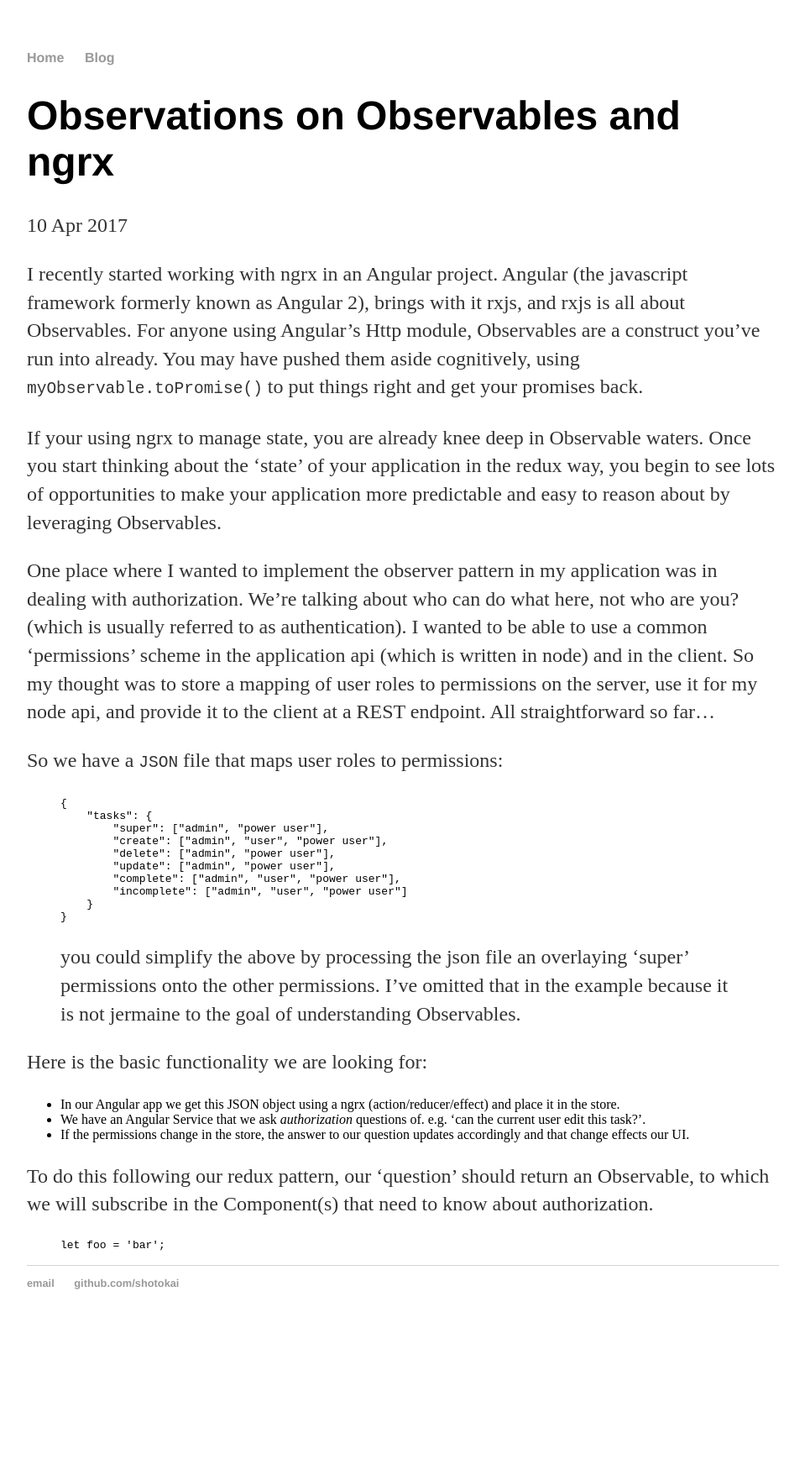
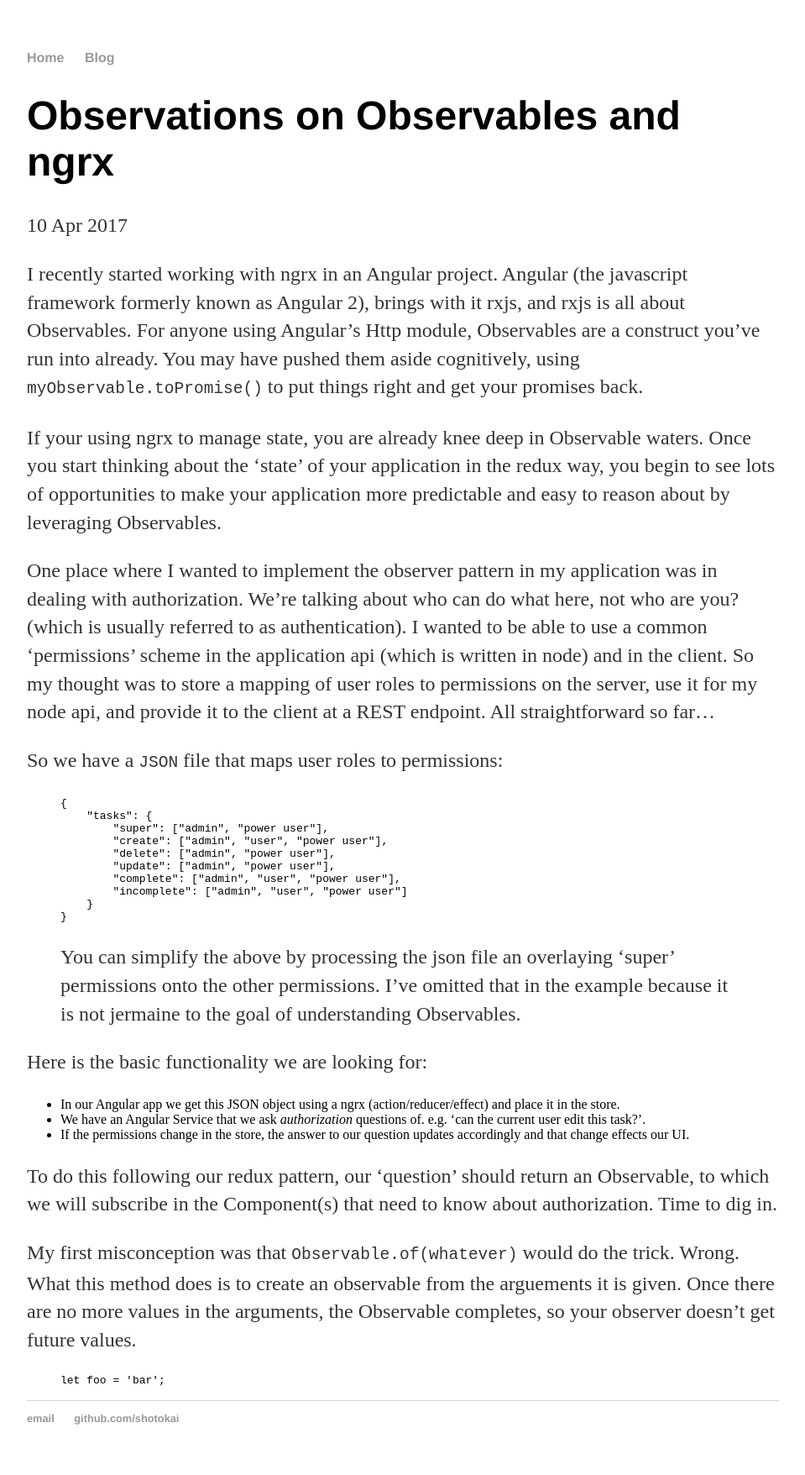
Before and after one commit to shotokai/shotokai.github.io, a Jekyll site: the page built from _posts/2017-04-10-observations-on-observables.md, in a window 1280 px wide. Shown: the whole page at 84% size, without its empty margins (160-1119 px from the left). Built offline with Jekyll 4.4.1, drawn with Linux system fonts in a browser that asks for light colours; before the commit the page ends 1595 px from its top, so only the background shows below that.

Commit message:
Update 2017-04-10-observations-on-observables.md

```diff
--- a/_posts/2017-04-10-observations-on-observables.md
+++ b/_posts/2017-04-10-observations-on-observables.md
@@ -23,14 +23,16 @@ So we have a `JSON` file that maps user roles to permissions:
     }
 }
 {% endhighlight %}
-> you could simplify the above by processing the json file an overlaying 'super' permissions onto the other permissions.  I've omitted that in the example because it is not jermaine to the goal of understanding Observables.
+> You can simplify the above by processing the json file an overlaying 'super' permissions onto the other permissions.  I've omitted that in the example because it is not jermaine to the goal of understanding Observables.
 
 Here is the basic functionality we are looking for:
 - In our Angular app we get this JSON object using a ngrx (action/reducer/effect) and place it in the store.
 - We have an Angular Service that we ask *authorization* questions of.  e.g. 'can the current user edit this task?'.
 - If the permissions change in the store, the answer to our question updates accordingly and that change effects our UI.
 
-To do this following our redux pattern, our 'question' should return an Observable, to which we will subscribe in the Component(s) that need to know about authorization.
+To do this following our redux pattern, our 'question' should return an Observable, to which we will subscribe in the Component(s) that need to know about authorization.  Time to dig in.
+
+My first misconception was that `Observable.of(whatever)` would do the trick. Wrong. What this method does is to create an observable from the arguements it is given.  Once there are no more values in the arguments, the Observable completes, so your observer doesn't get future values.
 
 {% highlight javascript %}
 let foo = 'bar';
```
